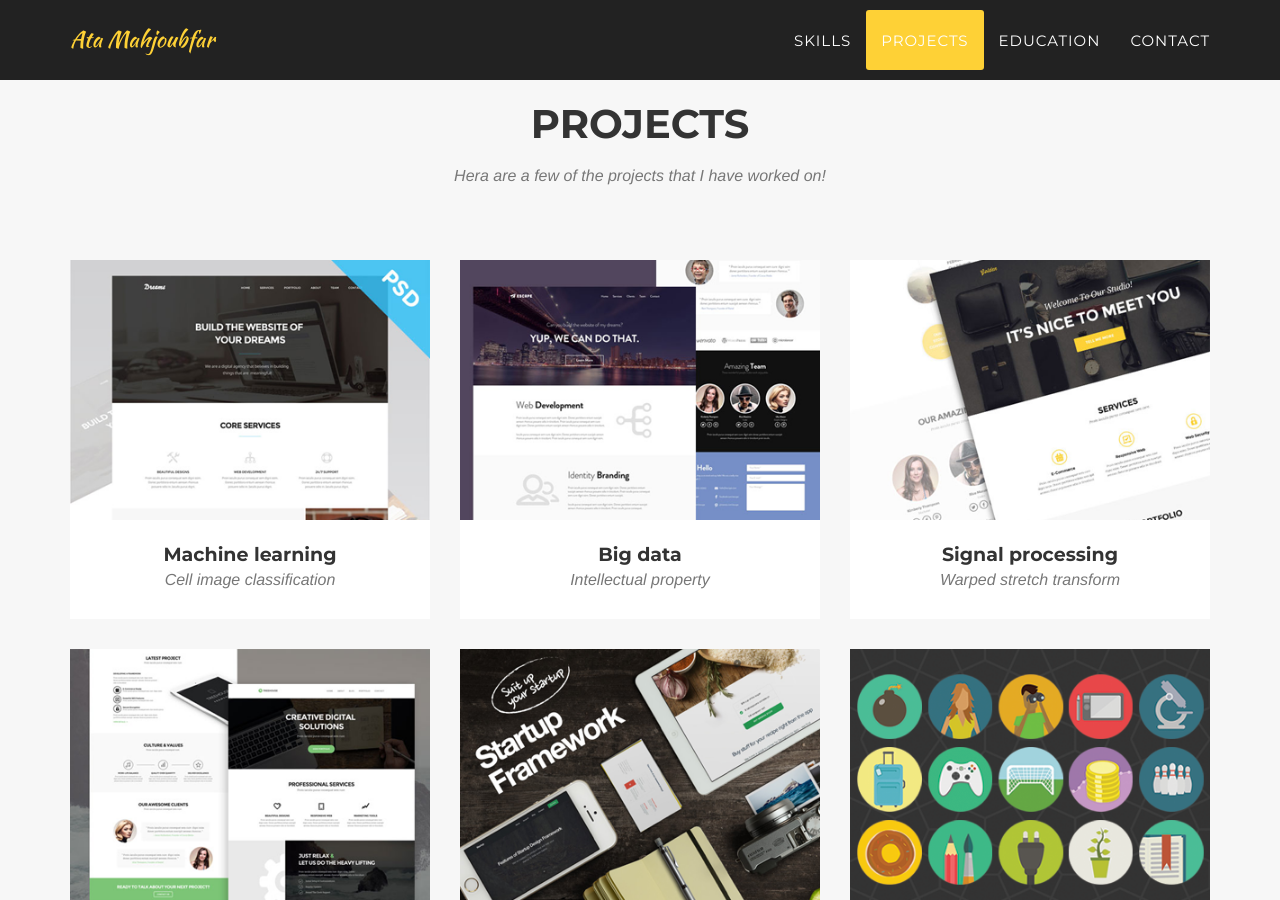
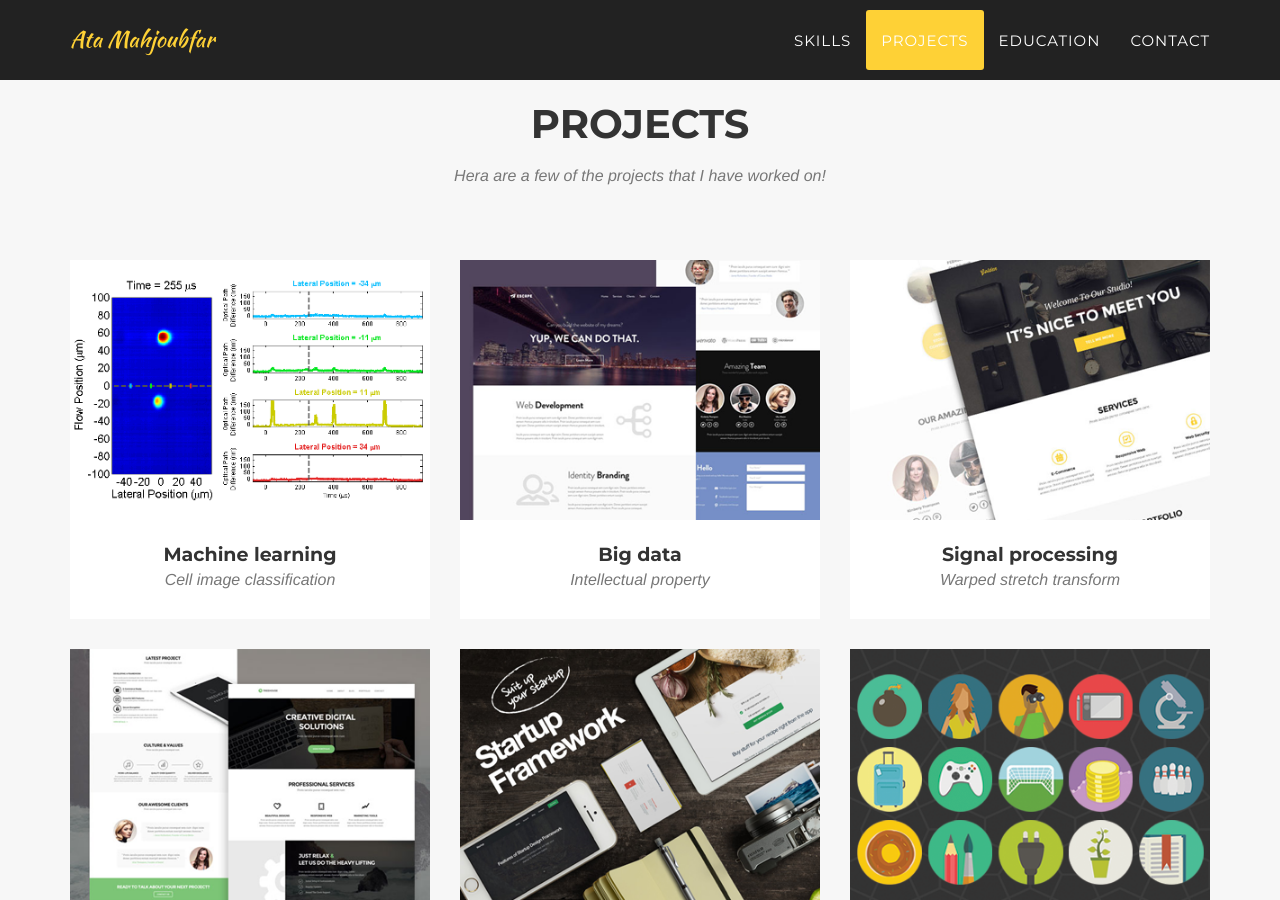
Before and after one commit to atamahjoubfar/atamahjoubfar.github.io, a Jekyll site: the page built from index.html, in a window 1280 px wide and 900 px high, scrolled down 1593 px. Built offline with Jekyll 4.4.1, drawn with Linux system fonts in a browser that asks for light colours; some web fonts are replaced.

Commit message:
Machine learning project image (probes) added.

```diff
--- a/_posts/2014-07-18-project-6.markdown
+++ b/_posts/2014-07-18-project-6.markdown
@@ -4,8 +4,8 @@ subtitle: Cell image classification
 layout: default
 modal-id: 6
 date: 2015-07-01
-img: dreams.png
-thumbnail: dreams-thumbnail.png
+img: probes.png
+thumbnail: probes-thumbnail.png
 alt: image-alt
 project-date: April 2014
 client: Start Bootstrap
```
Also changed, not shown: img/projects/probes-thumbnail.png (added), img/projects/probes.png (added), 1 other file.
